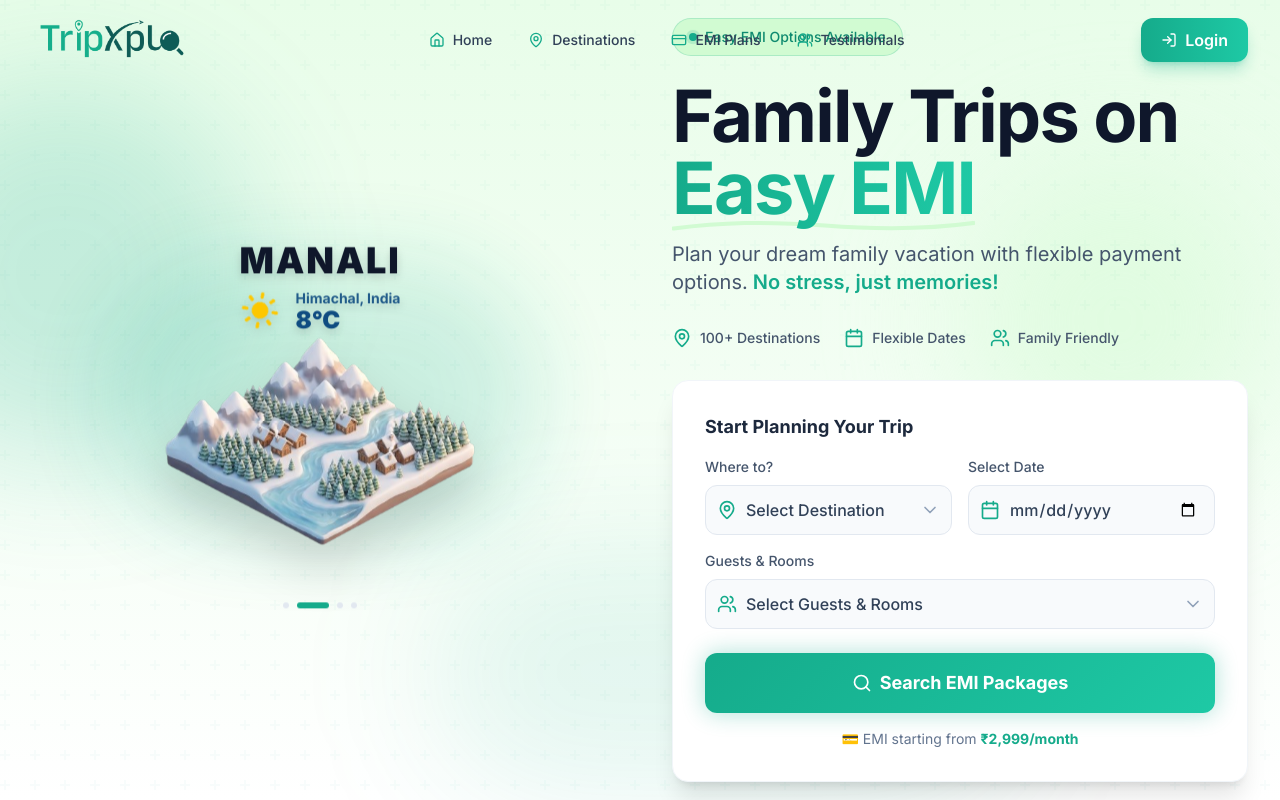
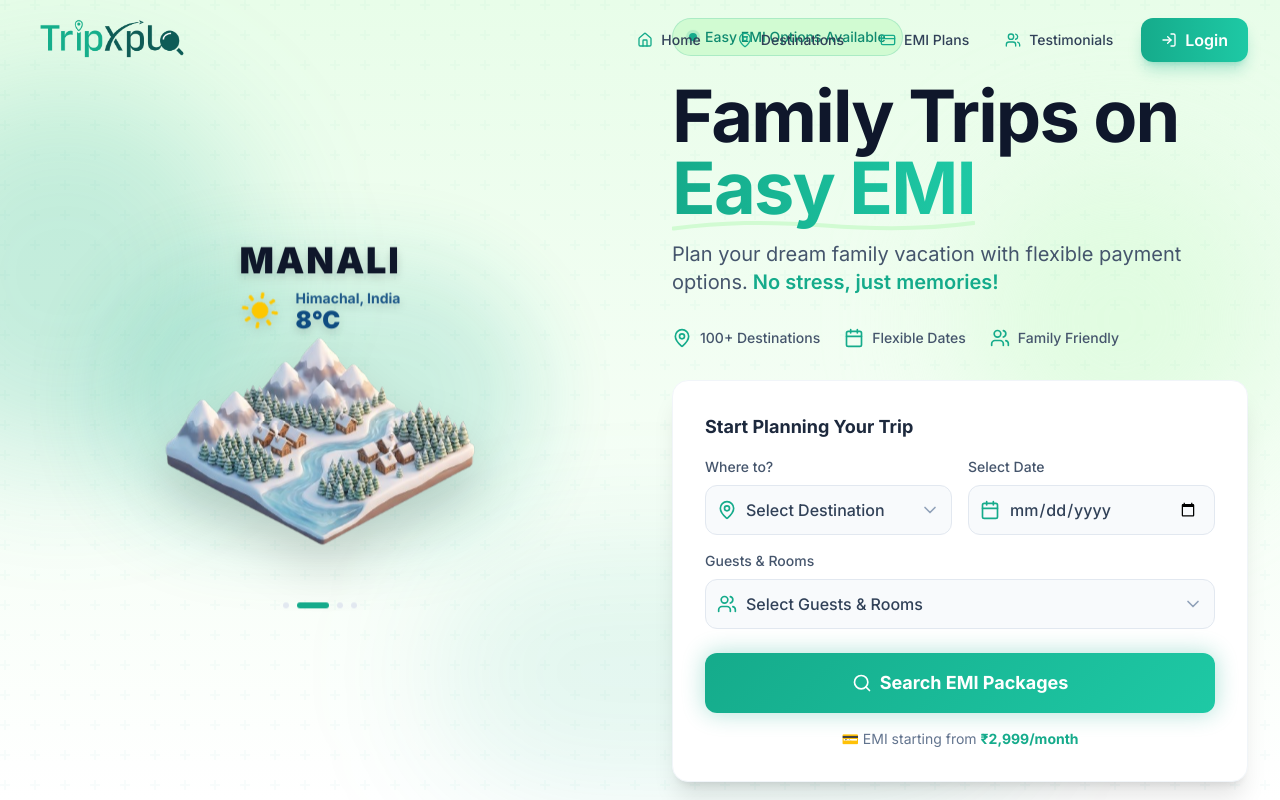
Before and after one commit to arunpandian9159/family.tripxplo.com, a Next.js app in the folder family-emi/: page / in a window 1280 px wide. Shown: the top 800 px of the page. Built offline with nearby package versions, Linux system fonts and the light colour scheme.

Commit message:
feat: add a responsive `Navbar` component with scroll-triggered styling and mobile menu functionality.

```diff
--- a/family-emi/src/app/components/Navbar.tsx
+++ b/family-emi/src/app/components/Navbar.tsx
@@ -43,7 +43,9 @@ const Navbar = () => {
             />
           </a>
 
-          {/* Desktop Navigation - Right aligned with icons */}
+          {/* Right Side - Navigation + Login + Mobile Menu */}
+          <div className="flex items-center gap-3">
+            {/* Desktop Navigation */}
             <div className="hidden lg:flex items-center gap-1">
               {navLinks.map(link => (
                 <a
@@ -61,8 +63,6 @@ const Navbar = () => {
               ))}
             </div>
 
-          {/* Login Button & Mobile Menu Toggle */}
-          <div className="flex items-center gap-3">
             {/* Login Button - Desktop */}
             <a
               href="/login"
```
Lines whose indentation alone changed are shown as unchanged.
